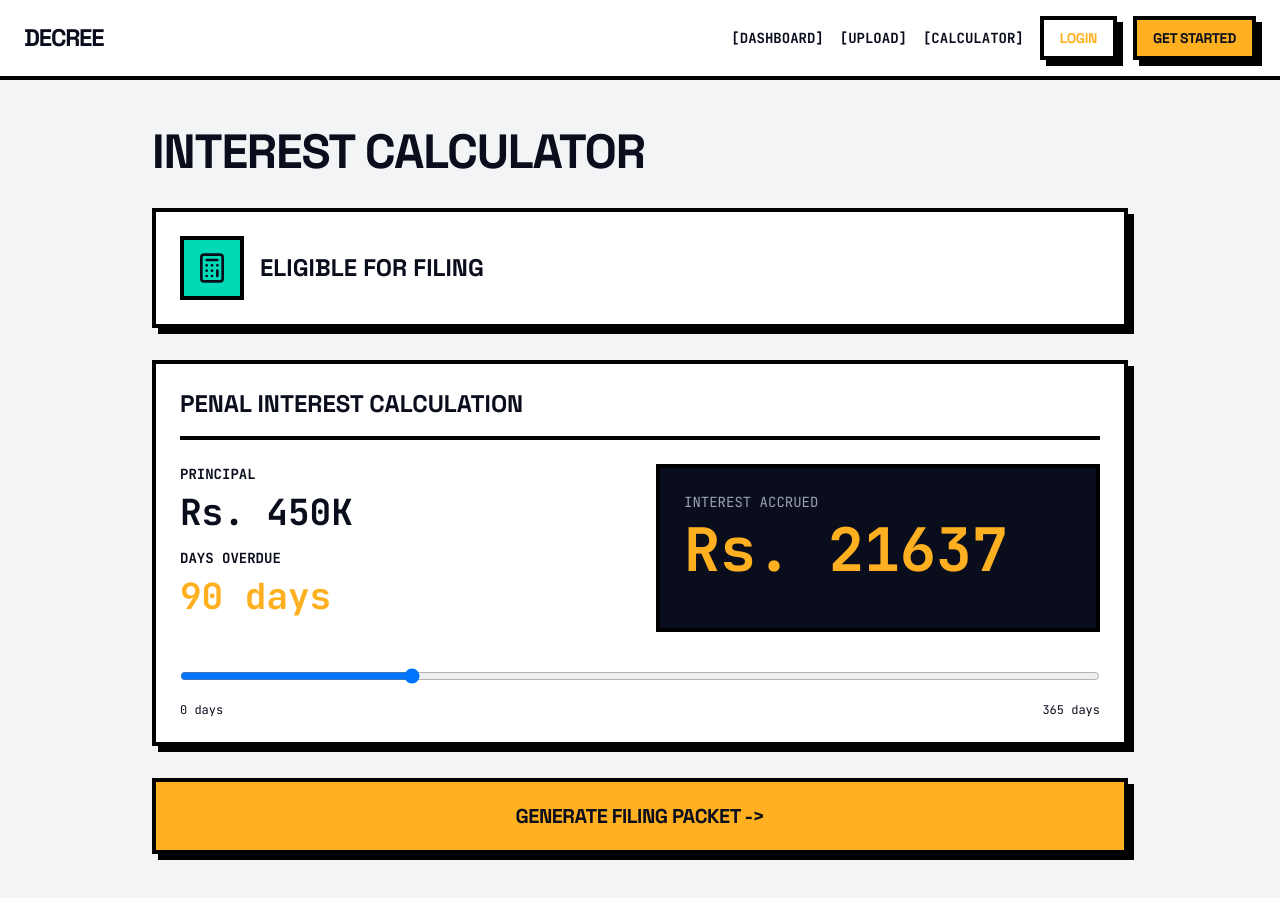
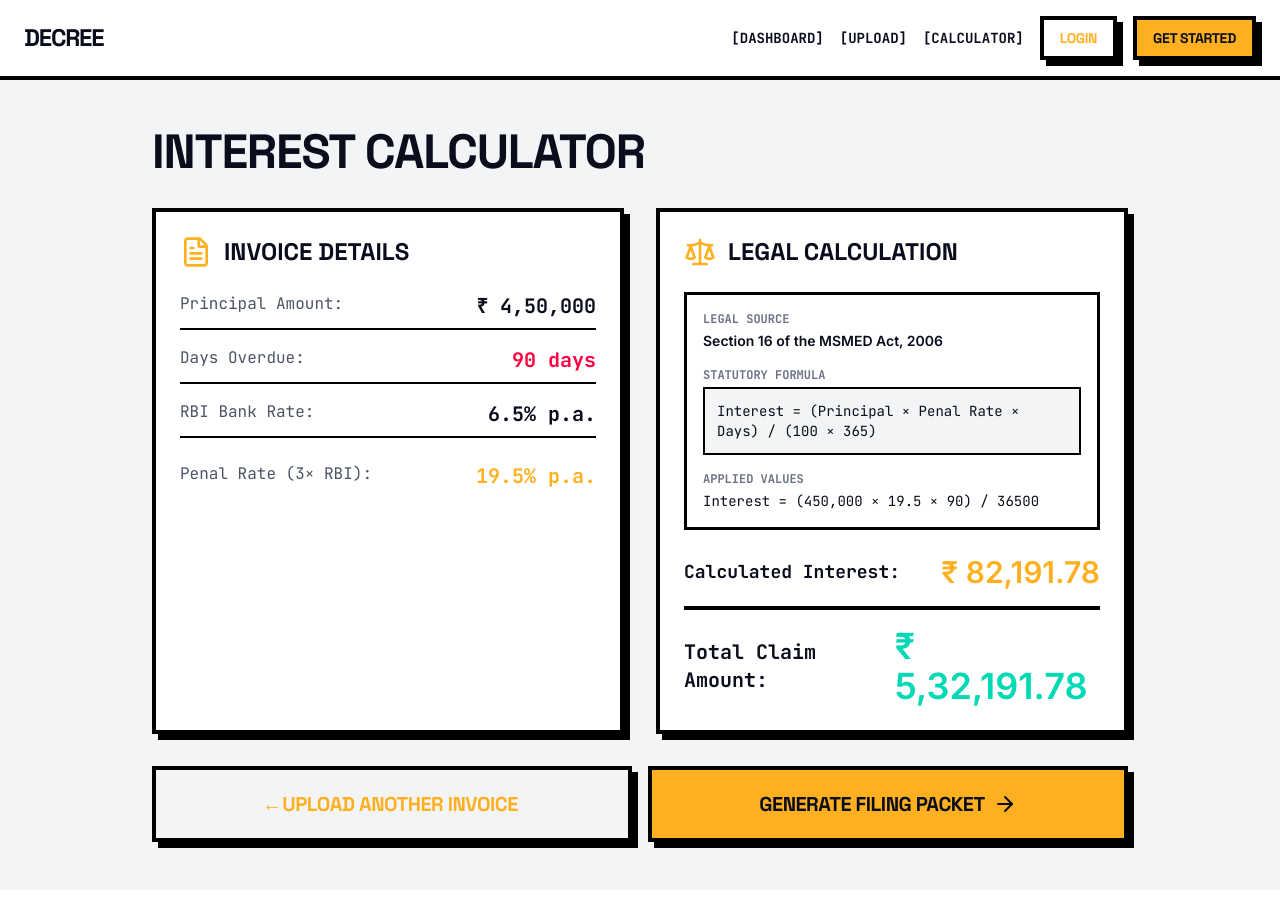
Before and after one commit to aarush-2002/Decree, a Next.js app: page /calculator in a window 1280 px wide. Shown: the top 898 px of the page. Built offline with nearby package versions, Linux system fonts and the light colour scheme.

Commit message:
feat(P0): add explicit legal formula and MSMED Act source to calculator UI

```diff
--- a/src/app/calculator/page.tsx
+++ b/src/app/calculator/page.tsx
@@ -1,15 +1,27 @@
 'use client';
-import { useState } from 'react';
+
+import { useSearchParams } from 'next/navigation';
 import { Navbar } from '@/components/layout/Navbar';
+import { BrutalCard } from '@/components/ui/BrutalCard';
 import { BrutalButton } from '@/components/ui/BrutalButton';
-import { BrutalCard } from '@/components/ui/BrutalCard';
-import { Calculator } from 'lucide-react';
 import { PageTransition } from '@/components/ui/PageTransition';
+import { Scale, Calculator, ArrowRight, FileText } from 'lucide-react';
+import Link from 'next/link';
 
 export default function CalculatorPage() {
-  const [days, setDays] = useState(90);
-  const principal = 450000;
-  const interest = (principal * 19.5 * days) / (365 * 100);
+  const searchParams = useSearchParams();
+  const amount = searchParams.get('amount') || '450000';
+  const daysOverdue = searchParams.get('daysOverdue') || '90';
+  const interest = searchParams.get('interest') || '82191.78';
+
+  const principal = parseFloat(amount);
+  const days = parseInt(daysOverdue);
+  const interestAmount = parseFloat(interest);
+  const total = principal + interestAmount;
+
+  // Legal constants
+  const rbiRate = 6.5;
+  const penalRate = rbiRate * 3; // 19.5%
 
   return (
     <main className="min-h-screen bg-gray-100">
@@ -17,31 +29,80 @@ export default function CalculatorPage() {
         <Navbar />
         <div className="container mx-auto px-6 py-12 max-w-5xl">
           <h1 className="text-5xl font-black font-display mb-8 tracking-tight">INTEREST CALCULATOR</h1>
-        <BrutalCard variant="teal" className="mb-8">
-          <div className="flex items-center gap-4">
-            <div className="w-16 h-16 bg-secondary border-4 border-black flex items-center justify-center"><Calculator className="w-8 h-8" /></div>
-            <div><div className="text-2xl font-black font-display uppercase">Eligible for Filing</div></div>
+
+          <div className="grid grid-cols-1 md:grid-cols-2 gap-8">
+            {/* Input Summary */}
+            <BrutalCard variant="default">
+              <div className="flex items-center gap-3 mb-6">
+                <FileText className="w-8 h-8 text-primary" />
+                <h2 className="text-2xl font-black font-display uppercase">Invoice Details</h2>
+              </div>
+              <dl className="space-y-4 font-mono">
+                <div className="flex justify-between border-b-2 border-black pb-2">
+                  <dt className="text-gray-600">Principal Amount:</dt>
+                  <dd className="font-bold text-xl">₹ {principal.toLocaleString('en-IN')}</dd>
+                </div>
+                <div className="flex justify-between border-b-2 border-black pb-2">
+                  <dt className="text-gray-600">Days Overdue:</dt>
+                  <dd className="font-bold text-xl text-destructive">{days} days</dd>
+                </div>
+                <div className="flex justify-between border-b-2 border-black pb-2">
+                  <dt className="text-gray-600">RBI Bank Rate:</dt>
+                  <dd className="font-bold text-xl">{rbiRate}% p.a.</dd>
+                </div>
+                <div className="flex justify-between pt-2">
+                  <dt className="text-gray-600">Penal Rate (3× RBI):</dt>
+                  <dd className="font-bold text-xl text-primary">{penalRate}% p.a.</dd>
+                </div>
+              </dl>
+            </BrutalCard>
+
+            {/* THE JUDGE-WINNER: Explicit Legal Formula & Source */}
+            <BrutalCard variant="amber">
+              <div className="flex items-center gap-3 mb-6">
+                <Scale className="w-8 h-8 text-primary" />
+                <h2 className="text-2xl font-black font-display uppercase">Legal Calculation</h2>
+              </div>
+
+              <div className="bg-white border-3 border-black p-4 mb-6">
+                <div className="text-xs font-mono font-bold uppercase text-gray-500 mb-1">Legal Source</div>
+                <div className="font-bold text-sm mb-4">Section 16 of the MSMED Act, 2006</div>
+
+                <div className="text-xs font-mono font-bold uppercase text-gray-500 mb-1">Statutory Formula</div>
+                <div className="font-mono text-sm bg-gray-100 p-3 border-2 border-black mb-4">
+                  Interest = (Principal × Penal Rate × Days) / (100 × 365)
+                </div>
+
+                <div className="text-xs font-mono font-bold uppercase text-gray-500 mb-1">Applied Values</div>
+                <div className="font-mono text-sm">
+                  Interest = ({principal.toLocaleString()} × {penalRate} × {days}) / 36500
+                </div>
+              </div>
+
+              <div className="space-y-4">
+                <div className="flex justify-between items-center">
+                  <span className="font-mono font-bold text-lg">Calculated Interest:</span>
+                  <span className="font-black text-3xl text-primary">₹ {interestAmount.toLocaleString('en-IN', { maximumFractionDigits: 2 })}</span>
+                </div>
+                <div className="flex justify-between items-center border-t-4 border-black pt-4">
+                  <span className="font-mono font-bold text-xl">Total Claim Amount:</span>
+                  <span className="font-black text-4xl text-secondary">₹ {total.toLocaleString('en-IN', { maximumFractionDigits: 2 })}</span>
+                </div>
               </div>
             </BrutalCard>
-        <BrutalCard variant="amber" className="mb-8">
-          <h2 className="text-2xl font-black font-display uppercase mb-6 border-b-4 border-black pb-4">Penal Interest Calculation</h2>
-          <div className="grid grid-cols-1 md:grid-cols-2 gap-8 mb-8">
-            <div>
-              <div className="text-sm font-mono font-bold uppercase mb-2">Principal</div>
-              <div className="text-4xl font-black font-mono mb-4">Rs. {(principal/1000).toFixed(0)}K</div>
-              <div className="text-sm font-mono font-bold uppercase mb-2">Days Overdue</div>
-              <div className="text-4xl font-black font-mono text-primary mb-4">{days} days</div>
           </div>
-            <div className="bg-base text-white p-6 border-4 border-black">
-              <div className="text-sm font-mono uppercase mb-2 text-gray-400">Interest Accrued</div>
-              <div className="text-6xl font-black font-mono text-primary">Rs. {interest.toFixed(0)}</div>
-            </div>
-          </div>
-          <input type="range" min="0" max="365" value={days} onChange={(e) => setDays(Number(e.target.value))} className="w-full h-6 border-3 border-black bg-gray-200" />
-          <div className="flex justify-between text-xs font-mono mt-2"><span>0 days</span><span>365 days</span></div>
-        </BrutalCard>
-        <div className="flex gap-4">
-          <BrutalButton variant="primary" size="xl" className="flex-1">Generate Filing Packet -&gt;</BrutalButton>
+
+          <div className="mt-8 flex gap-4">
+            <Link href="/upload" className="flex-1">
+              <BrutalButton variant="outline" size="xl" className="w-full">
+                ← Upload Another Invoice
+              </BrutalButton>
+            </Link>
+            <Link href="/case/CASE-001/packet" className="flex-1">
+              <BrutalButton variant="primary" size="xl" className="w-full">
+                Generate Filing Packet <ArrowRight className="ml-2 w-6 h-6" />
+              </BrutalButton>
+            </Link>
           </div>
         </div>
       </PageTransition>
```
Lines whose indentation alone changed are shown as unchanged.
